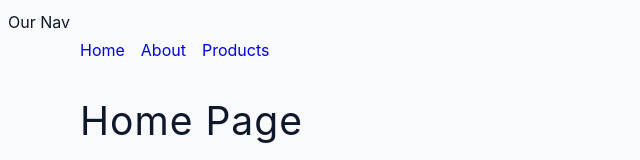
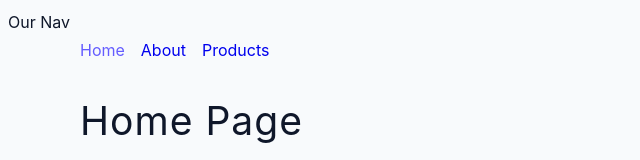
Before and after one commit to Arman-Kabir/react-router6-fcc, a React (Create React App) app: page / in a window 1280 px wide. Shown: the top 160 px of the page, without its empty margins (0-640 px from the left). Built offline with nearby package versions, Linux system fonts and the light colour scheme.

Commit message:
single product building

```diff
--- a/src/App.js
+++ b/src/App.js
@@ -5,6 +5,7 @@ import About from './pages/About';
 import Products from './pages/Products';
 import Error from './pages/Error';
 import SharedLayout from './final/pages/SharedLayout';
+import SingleProduct from './final/pages/SingleProduct';
 
 function App() {
   return <BrowserRouter>
@@ -12,9 +13,12 @@ function App() {
     <Routes>
 
       <Route path="/" element={<SharedLayout />} >
-        <Route index element={ <Home /> } />
+        <Route index element={<Home />} />
         <Route path="about" element={<About></About>} />
         <Route path="products" element={<Products></Products>} />
+
+        <Route path='products/:productId' element={ <SingleProduct></SingleProduct> } />
+
         <Route path="*" element={<Error></Error>} />
       </Route>
 
--- a/src/final/components/StyledNavbar.js
+++ b/src/final/components/StyledNavbar.js
@@ -2,30 +2,12 @@ import { NavLink } from 'react-router-dom';
 const Navbar = () => {
   return (
     <nav className='navbar'>
-      <NavLink
-        to='/'
-        className={({ isActive }) => (isActive ? 'link active' : 'link')}
-      >
-        Home
-      </NavLink>
-      <NavLink
-        to='/about'
-        className={({ isActive }) => (isActive ? 'link active' : 'link')}
-      >
-        About
-      </NavLink>
-      <NavLink
-        to='/products'
-        className={({ isActive }) => (isActive ? 'link active' : 'link')}
-      >
-        Products
-      </NavLink>
-      <NavLink
-        to='/login'
-        className={({ isActive }) => (isActive ? 'link active' : 'link')}
-      >
-        Login
-      </NavLink>
+      <NavLink to='/' className={(isActive) => (isActive ? 'link active' : 'link')}
+
+      >Home</NavLink>
+      <NavLink to='/about'>About</NavLink>
+      <NavLink to='/products'>Products</NavLink>
+
     </nav>
   );
 };
--- a/src/final/pages/SharedLayout.js
+++ b/src/final/pages/SharedLayout.js
@@ -4,8 +4,8 @@ import StyledNavbar from '../components/StyledNavbar';
 const Home = () => {
   return (
     <>
-      {/* <StyledNavbar /> */}
-      <Navbar></Navbar>
+      <StyledNavbar />
+      {/* <Navbar></Navbar> */}
       <Outlet />
     </>
   );
```
